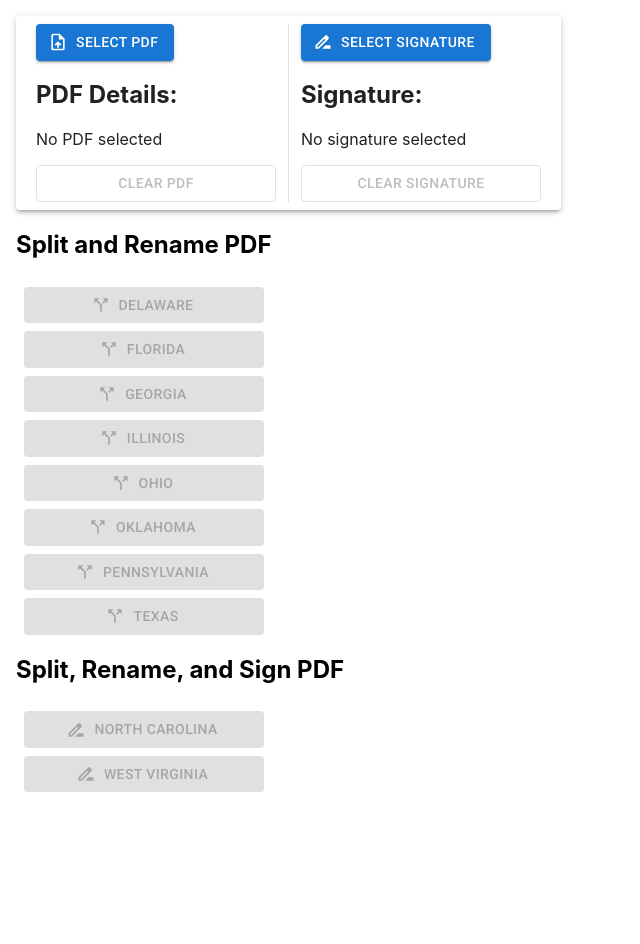
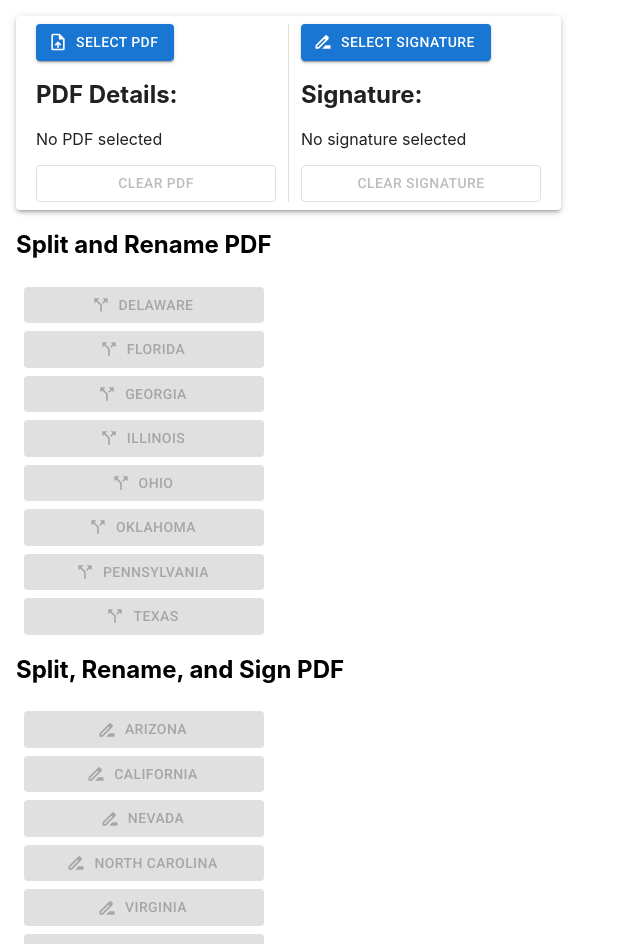
Before and after one commit to shayd3/co-ce-utility, a React (Create React App) app: page / in a window 1280 px wide. Shown: the top 944 px of the page, without its empty margins (0-640 px from the left). Before the commit the page ends 808 px from the top, so only its background shows below. Built offline with nearby package versions, Linux system fonts and the light colour scheme.

Commit message:
AZ,CA,NV,VA init

```diff
--- a/src/components/CertificateUtilityComponent.tsx
+++ b/src/components/CertificateUtilityComponent.tsx
@@ -25,15 +25,19 @@ const Input = styled('input')({
 });
 
 const states: Record<string, StatePDF> = {
+    'AZ': new StatePDF("Arizona", "AZ", 34, 290, 271, 330, 20),
+    'CA': new StatePDF("California", "CA", 34, 290, 271, 330, 20),
     'DE': new StatePDF("Delaware", "DE", 6, 0, 0, 0, 0),
     'FL': new StatePDF("Florida", "FL", 5, 0, 0, 0, 0),
     'GA': new StatePDF("Georgia", "GA", 98, 0, 0, 0, 0),
     'IL': new StatePDF("Illinois", "IL", 6, 0, 0, 0, 0),
+    'NV': new StatePDF("Nevada", "NV", 20, 325, 405, 296, 30),
     'NC': new StatePDF("North Carolina", "NC", 20, 325, 405, 296, 30),
     'OH': new StatePDF("Ohio", "OH", 6, 0, 0, 0, 0),
     'OK': new StatePDF("Oklahoma", "OK", 6, 0, 0, 0, 0),
     'PA': new StatePDF("Pennsylvania", "PA", 6, 0, 0, 0, 0),
     'TX': new StatePDF("Texas", "TX", 38, 0, 0, 0, 0),
+    'VA': new StatePDF("Virginia", "VA", 34, 290, 271, 330, 20),
     'WV': new StatePDF("West Virginia", "WV", 34, 290, 271, 330, 20)
 }
 
@@ -369,8 +373,28 @@ class CertificateUtility extends Component<CertificateUtilityProps, CertificateU
 
                     <h2>Split, Rename, and Sign PDF</h2>
                     <Grid item>
+                        <Button variant="contained" startIcon={<DriveFileRenameOutline />} disabled={(this.state.signaturePicture.length === 0)} onClick={() => this.onSplitPdfClick("AZ")}>
+                            Arizona
+                        </Button>
+                    </Grid>
+                    <Grid item>
+                        <Button variant="contained" startIcon={<DriveFileRenameOutline />} disabled={(this.state.signaturePicture.length === 0)} onClick={() => this.onSplitPdfClick("CA")}>
+                            California
+                        </Button>
+                    </Grid>
+                    <Grid item>
+                        <Button variant="contained" startIcon={<DriveFileRenameOutline />} disabled={(this.state.signaturePicture.length === 0)} onClick={() => this.onSplitPdfClick("NV")}>
+                            Nevada
+                        </Button>
+                    </Grid>
+                    <Grid item>
                         <Button variant="contained" startIcon={<DriveFileRenameOutline />} disabled={(this.state.signaturePicture.length === 0)} onClick={() => this.onSplitPdfClick("NC")}>
                             North Carolina
+                        </Button>
+                    </Grid>
+                    <Grid item>
+                        <Button variant="contained" startIcon={<DriveFileRenameOutline />} disabled={(this.state.signaturePicture.length === 0)} onClick={() => this.onSplitPdfClick("VA")}>
+                            Virginia
                         </Button>
                     </Grid>
                     <Grid item>
```
